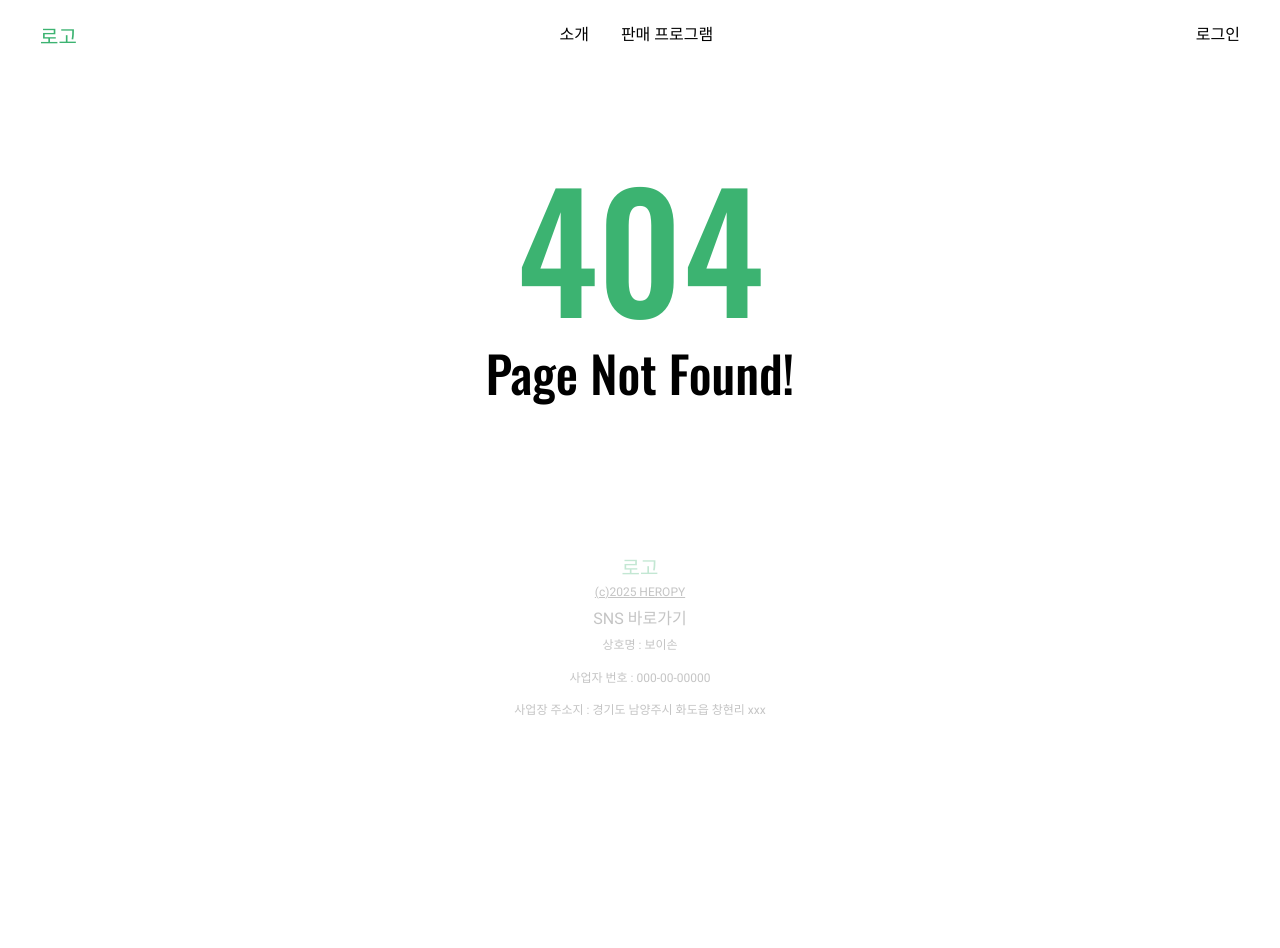
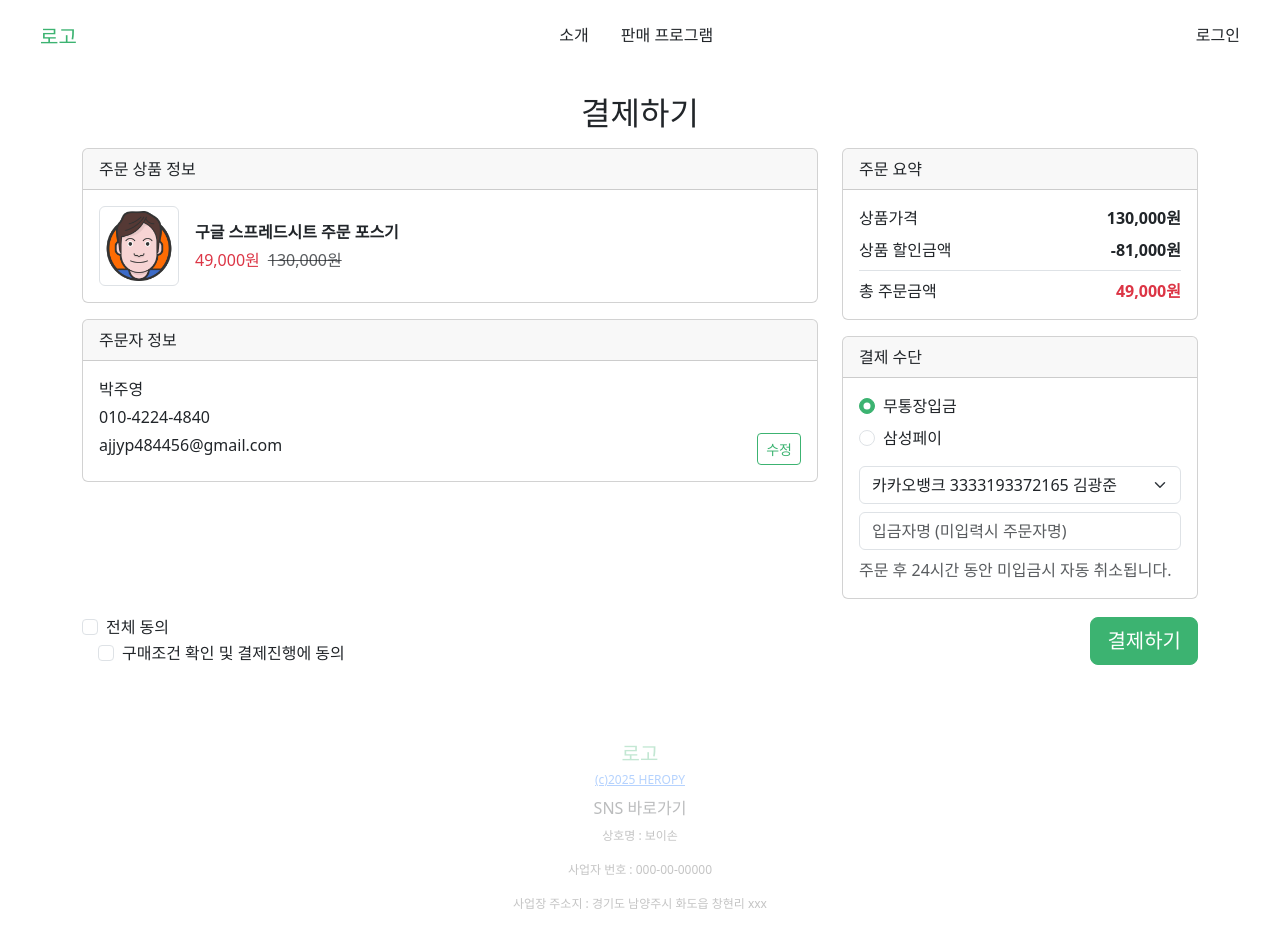
Before and after one commit to DAHEE33/kp_project_front, a Vue app: page /#/order in a window 1280 px wide. Before the commit this address had no page. Shown: the top 948 px of the page. Before the commit the page ends 805 px from the top, so only its background shows below. Built offline with nearby package versions, Linux system fonts and the light colour scheme.

Commit message:
마스터merge order페이지 추가 bootstrap 추가

```diff
--- a/src/components/Header.vue
+++ b/src/components/Header.vue
@@ -9,7 +9,7 @@
         <RouterLink
           :to="nav.href"
           active-class="active"
-          class="nav-link">
+          class="nav-link text-dark">
           {{ nav.name }}
         </RouterLink>
       </div>
@@ -47,7 +47,7 @@
 
 <script>
 import Logo from '~/components/Logo'
-import { mapState, mapGetters, mapActions } from 'vuex'
+import { mapGetters, mapActions } from 'vuex'
 export default {
   components: {
     Logo
@@ -118,5 +118,8 @@ header {
       display: none;
     }
   }
+  .router-link-exact-active {
+    text-decoration-color: #fff;
+  }
 }
 </style>
--- a/src/main.js
+++ b/src/main.js
@@ -2,6 +2,8 @@ import { createApp } from 'vue'
 import App from './App'
 import store from './store'  // Same as './store/index.js'
 import router from './routes' // Same as './routes/index.js'
+// Bootstrap CSS
+import 'bootstrap/dist/css/bootstrap.min.css'
 
 // 앱 초기화 시 쿠키에 저장된 토큰을 Vuex에 반영
 store.dispatch('initializeAuth');
--- a/src/routes/Cart.vue
+++ b/src/routes/Cart.vue
@@ -3,7 +3,7 @@
     <!-- 상품 정보 Header -->
     <div class="d-flex align-items-center border-bottom pb-3 mb-3">
       <input type="checkbox" v-model="allSelected" @change="toggleSelectAll" class="me-2">
-      <p class="flex-grow-1 text-secondary m-0">상품 정보test</p>
+      <p class="flex-grow-1 text-secondary m-0">상품 정보</p>
       <p class="text-secondary text-center m-0 quantity-column">수량</p>
       <p class="text-secondary text-center m-0 price-column">주문 금액</p>
       <p class="text-secondary text-center m-0 delivery-column">배송 정보</p>
--- /dev/null
+++ b/src/routes/Order.vue
@@ -0,0 +1,186 @@
+<template>
+  <div class="container order-page mt-4">
+    <h2 class="text-center mb-3">결제하기</h2>
+    <!-- 메인 2열 구조 -->
+    <div class="row">
+      <!-- 왼쪽 컬럼 (상품정보, 주문자정보, 쿠폰) -->
+      <div class="col-lg-8">
+        <!-- 주문 상품 정보 -->
+        <div class="card mb-3">
+          <div class="card-header">
+            주문 상품 정보
+          </div>
+          <div class="card-body">
+            <div class="d-flex align-items-center">
+              <!-- 예시: 이미지 + 텍스트 -->
+              <img
+                :src="testImg"
+                alt="테스트 이미지"
+                class="img-thumbnail me-3"
+                style="width: 80px; height: 80px; object-fit: cover;" />
+              <div>
+                <p class="fw-bold mb-1">구글 스프레드시트 주문 포스기</p>
+                <p class="mb-0">
+                  <span class="text-danger">49,000원</span>
+                  <del class="text-muted ms-2">130,000원</del>
+                </p>
+              </div>
+            </div>
+          </div>
+        </div>
+        <!-- 주문자 정보 -->
+        <section class="card mb-3">
+          <div class="card-header">
+            주문자 정보
+          </div>
+          <div class="card-body">
+            <p class="mb-1">박주영</p>
+            <p class="mb-1">010-4224-4840</p>
+            <div class="d-flex justify-content-between">
+            <p class="mb-2">ajjyp484456@gmail.com</p>
+            <button class="btn btn-outline-primary btn-sm">수정</button>
+            </div>
+          </div>
+        </section>
+        <!-- 쿠폰 -->
+        <!-- <section class="card mb-3">
+          <div class="card-header">
+            쿠폰
+          </div>
+          <div class="card-body d-flex">
+            <input
+              type="text"
+              class="form-control me-2"
+              placeholder="쿠폰 코드를 입력해주세요"
+            />
+            <button class="btn btn-primary">코드확인</button>
+          </div>
+        </section> -->
+      </div>
+
+      <!-- 오른쪽 컬럼 (주문 요약, 결제 수단) -->
+      <div class="col-lg-4">
+        <!-- 주문 요약 -->
+        <section class="card mb-3">
+          <div class="card-header">
+            주문 요약
+          </div>
+          <div class="card-body">
+            <div class="d-flex justify-content-between mb-2">
+              <span>상품가격</span>
+              <strong>130,000원</strong>
+            </div>
+            <div class="d-flex justify-content-between mb-2">
+              <span>상품 할인금액</span>
+              <strong>-81,000원</strong>
+            </div>
+            <div class="d-flex justify-content-between border-top pt-2">
+              <span>총 주문금액</span>
+              <strong class="text-danger">49,000원</strong>
+            </div>
+          </div>
+        </section>
+
+        <!-- 결제 수단 -->
+        <section class="card">
+          <div class="card-header">
+            결제 수단
+          </div>
+          <div class="card-body">
+            <div class="form-check mb-2">
+              <input
+                class="form-check-input"
+                type="radio"
+                name="payment"
+                id="payBank"
+                checked
+              />
+              <label class="form-check-label" for="payBank">
+                무통장입금
+              </label>
+            </div>
+            <div class="form-check mb-3">
+              <input
+                class="form-check-input"
+                type="radio"
+                name="payment"
+                id="paySamsung"
+              />
+              <label class="form-check-label" for="paySamsung">
+                삼성페이
+              </label>
+            </div>
+
+            <select class="form-select mb-2">
+              <option>카카오뱅크 3333193372165 김광준</option>
+              <!-- 다른 계좌 옵션들 -->
+            </select>
+
+            <input
+              type="text"
+              class="form-control mb-2"
+              placeholder="입금자명 (미입력시 주문자명)" />
+            <p class="text-muted mb-0">
+              주문 후 24시간 동안 미입금시 자동 취소됩니다.
+            </p>
+          </div>
+        </section>
+      </div>
+    </div>
+
+    <!-- 하단 영역: 전체 동의, 결제하기 버튼 -->
+    <div class="row mt-3">
+      <div class="col-12 d-flex justify-content-between align-items-center">
+        <!-- 동의 체크박스 -->
+        <div>
+          <div class="form-check">
+            <input
+              class="form-check-input"
+              type="checkbox"
+              value=""
+              id="checkAll"
+            />
+            <label class="form-check-label" for="checkAll">
+              전체 동의
+            </label>
+          </div>
+          <!-- 구매조건 동의 등 세부 체크박스도 비슷하게 -->
+          <div class="form-check ms-3">
+            <input
+              class="form-check-input"
+              type="checkbox"
+              value=""
+              id="checkTerms"
+            />
+            <label class="form-check-label" for="checkTerms">
+              구매조건 확인 및 결제진행에 동의
+            </label>
+          </div>
+        </div>
+        <!-- 결제하기 버튼 -->
+        <button class="btn btn-primary btn-lg text-white">결제하기</button>
+      </div>
+    </div>
+
+  </div>
+</template>
+
+<script>
+import logo from '~/assets/logo.png';
+export default {
+  data() {
+    return {
+      testImg : logo
+    }
+  },
+  methods: {
+    // 필요한 메서드
+  },
+}
+</script>
+
+<style scoped lang="scss">
+.order-page {
+  /* 별도 스타일 필요시 작성 */
+}
+</style>
--- a/src/routes/index.js
+++ b/src/routes/index.js
@@ -8,6 +8,7 @@ import Cart from './Cart'
 import Mypage from './Mypage'
 import ProductList from './ProductList'
 import ProductDetail from './ProductDetail'
+import Order from './Order'
 import store from '../store/index'  // Vuex 스토어 불러오기
 
 const routes = [
@@ -21,6 +22,7 @@ const routes = [
   { path: '/productList', component: ProductList },
   { path: '/productDetail/:id', name: 'ProductDetail', component: ProductDetail},
   { path: '/:notFound(.*)', component: NotFound },
+  { path: '/order', component: Order }
 ];
 
 const router = createRouter({
```
